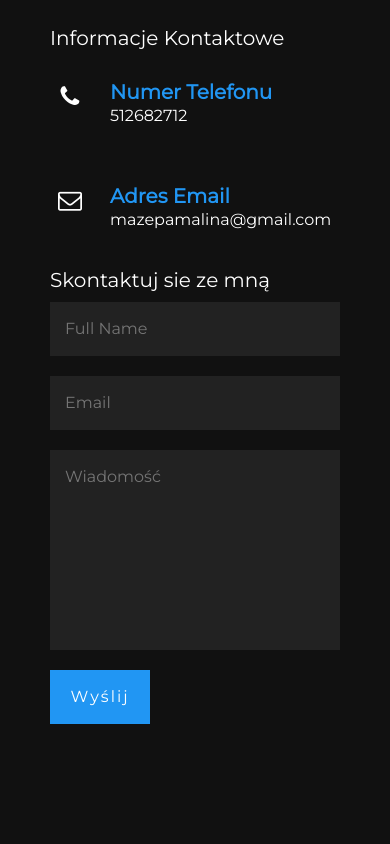
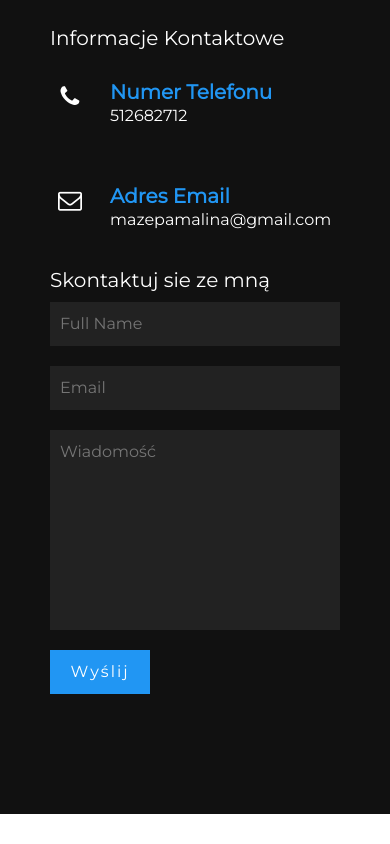
Before and after one commit to Maliniak93/WWW, a plain HTML site: page index.html in a window 390 px wide. Shown: the part 2929-3773 px from the top of the page. After the commit the page ends 3743 px from the top, so only its background shows below. Drawn offline with Linux system fonts and the light colour scheme.

Commit message:
Statyczna strona WWW jest gotowa

```diff
--- a/CSS/style.css
+++ b/CSS/style.css
@@ -302,4 +302,7 @@ img {
     font-weight: 600;
     font-size: 24px;
   }
+  .formBx form input, .formBx form textarea {
+    margin-bottom: 20px;
+    padding: 10px;
 }
```
